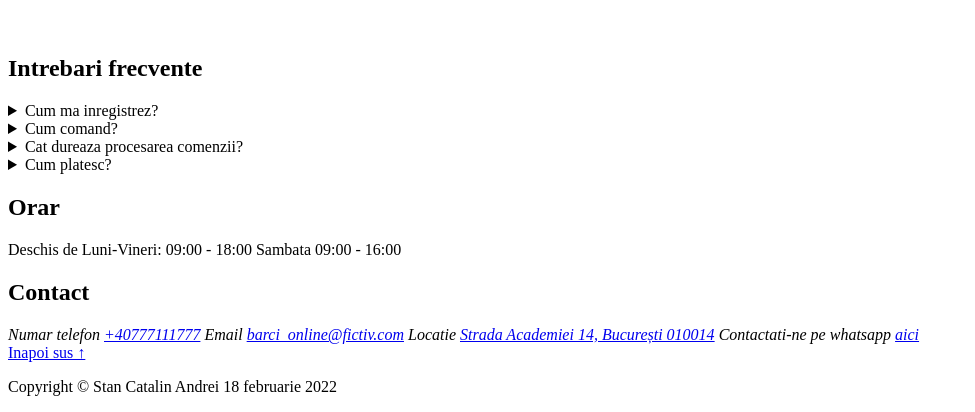
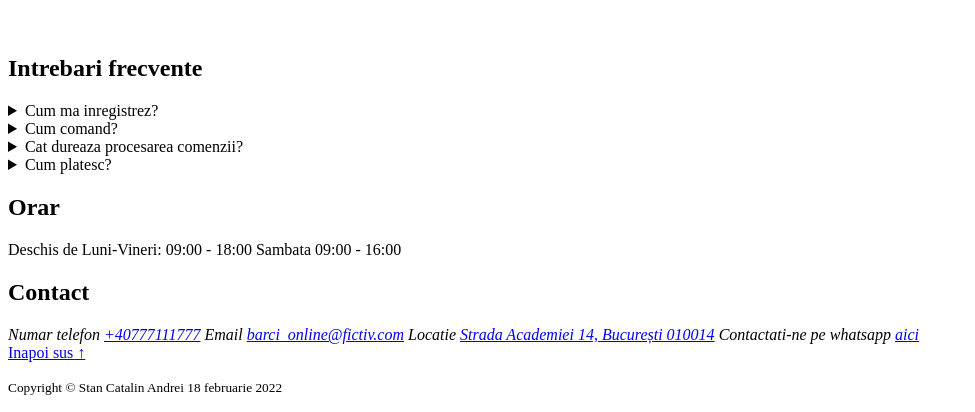
Before and after one commit to cata1212112/cata1212112.github.io, a plain HTML site: page index.html in a window 1280 px wide. Shown: the part 4087-4499 px from the top of the page, without its empty margins (0-975 px from the left). Drawn offline with Linux system fonts and the light colour scheme.

Commit message:
Update index.html

```diff
--- a/index.html
+++ b/index.html
@@ -171,7 +171,7 @@
     </section>
 
     <a href="index.html"> Inapoi sus &#8593; </a>
-    <p> Copyright &copy; Stan Catalin Andrei <time datetime="2022-02-18"> 18 februarie 2022 </time></p>
+    <p> <small> Copyright &copy; Stan Catalin Andrei <time datetime="2022-02-18"> 18 februarie 2022 </time> </small></p>
 </footer>
 </body>
 </html>
```
